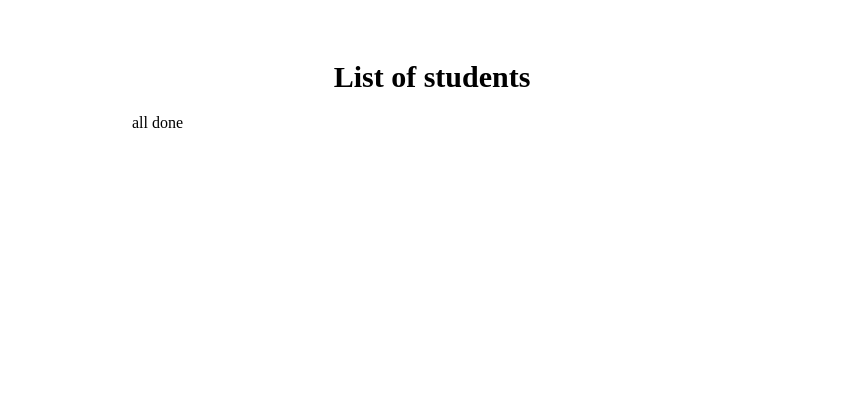
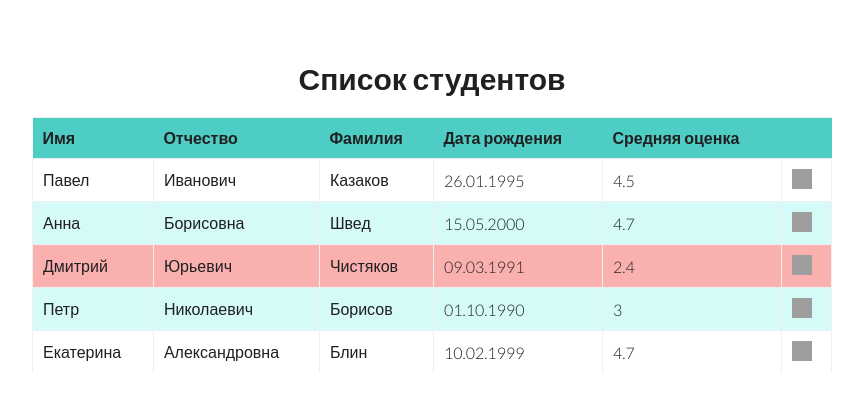
Before and after one commit to NatBorisova/angular_netcracker, an Angular app: page / in a window 1280 px wide. Shown: the top 412 px of the page, without its empty margins (208-1071 px from the left). Built offline with nearby package versions, Linux system fonts and the light colour scheme; grey boxes are pictures that could not be loaded.

Commit message:
feat: add students table

```diff
--- a/src/app/app.component.css
+++ b/src/app/app.component.css
@@ -1,11 +1,10 @@
+h1 {
+    text-align: center;
+    font-size: 30px;
+}
 
-    h1{
-        text-align: center;
-        font-size: 30px;
-    }
-
-    .table-container{
+.table-container {
     margin: 0 auto;
     padding-top: 2rem;
-    width: 600px;
+    max-width: 800px;
 }
--- a/src/app/app.component.html
+++ b/src/app/app.component.html
@@ -1,4 +1,4 @@
 <div class="table-container">
   <h1>{{tableTitle}}</h1>
-  <app-students></app-students>
+  <app-students [students]="students"></app-students>
 </div>
--- a/src/app/app.component.ts
+++ b/src/app/app.component.ts
@@ -1,10 +1,63 @@
 import { Component } from '@angular/core';
+
+export interface IStudent{
+  readonly id: number,
+  name: string,
+  patronymic: string,
+  surname: string,
+  birthDate: Date,
+  averageRating: number
+}
 
 @Component({
   selector: 'app-root',
   templateUrl: './app.component.html',
   styleUrls: ['./app.component.css']
 })
+
 export class AppComponent {
-  tableTitle = 'List of students'
+  tableTitle: string = 'Список студентов';
+
+  public students: IStudent[] = [
+    {
+      id: 1,
+      name: "Павел",
+      patronymic: "Иванович",
+      surname: "Казаков",
+      birthDate: new Date("1995-01-26"),
+      averageRating: 4.5
+    },
+    {
+      id: 2,
+      name: "Анна",
+      patronymic: "Борисовна",
+      surname: "Швед",
+      birthDate: new Date("2000-05-15"),
+      averageRating: 4.7
+    },
+    {
+      id: 3,
+      name: "Дмитрий",
+      patronymic: "Юрьевич",
+      surname: "Чистяков",
+      birthDate: new Date("1991-03-09"),
+      averageRating: 2.4
+    },
+    {
+      id: 4,
+      name: "Петр",
+      patronymic: "Николаевич",
+      surname: "Борисов",
+      birthDate: new Date("1990-10-01"),
+      averageRating: 3
+    },
+    {
+      id: 5,
+      name: "Екатерина",
+      patronymic: "Александровна",
+      surname: "Блин",
+      birthDate: new Date("1999-02-10"),
+      averageRating: 4.7
+    }
+  ];
 }
--- a/src/app/students/students.component.css
+++ b/src/app/students/students.component.css
@@ -0,0 +1,36 @@
+table {
+    width: 100%;
+    border-collapse: collapse;
+    text-align: left;
+    overflow: hidden;
+}
+
+table td, th {
+    border-top: 1px solid #ECF0F1;
+    padding: 10px;
+}
+
+table td {
+    border-left: 1px solid #ECF0F1;
+    border-right: 1px solid #ECF0F1;
+}
+
+.low-rating {
+    background-color: #f8757591;
+}
+
+table td button {
+    border: none;
+    width: 20px;
+    height: 20px;
+    background: center center no-repeat url(https://img.icons8.com/office/20/000000/delete-sign.png);
+    cursor: pointer;
+}
+
+table th {
+    background-color: #4ECDC4;
+}
+
+table tr:nth-of-type(odd) td {
+    background-color: rgba(108, 240, 231, 0.288);
+}
--- a/src/app/students/students.component.html
+++ b/src/app/students/students.component.html
@@ -1 +1,18 @@
-<p>all done</p>
+<table>
+    <tr>
+        <th>Имя</th>
+        <th>Отчество</th>
+        <th>Фамилия</th>
+        <th>Дата рождения</th>
+        <th>Средняя оценка</th>
+        <th></th>
+    </tr>
+    <tr *ngFor="let student of students" [class.low-rating]="student.averageRating < 3">
+        <td>{{student.name}}</td>
+        <td>{{student.patronymic}}</td>
+        <td>{{student.surname}}</td>
+        <td>{{student.birthDate | date:'dd.MM.yyyy'}}</td>
+        <td>{{student.averageRating}}</td>
+        <td><button class="delete" (click)="deleteStudent(student.id)"></button></td>
+    </tr>
+</table>
--- a/src/app/students/students.component.ts
+++ b/src/app/students/students.component.ts
@@ -1,10 +1,19 @@
-import { Component } from '@angular/core';
+import { Component, Input } from "@angular/core";
+import { IStudent } from "../app.component";
 
 @Component({
-  selector: 'app-students',
-  templateUrl: './students.component.html',
-  styleUrls: ['./students.component.css']
+  selector: "app-students",
+  templateUrl: "./students.component.html",
+  styleUrls: ["./students.component.css"]
 })
+
 export class StudentsComponent {
-  tableTitle = 'List of students'
+
+  @Input() students: IStudent[] = [];
+
+  tableTitle: string = "List of students";
+
+  deleteStudent(id: number): void {
+    this.students = this.students.filter(s => s.id !== id);
+  }
 }
--- a/src/styles.css
+++ b/src/styles.css
@@ -1 +1,7 @@
 /* You can add global styles to this file, and also import other style files */
+
+@import url('https://fonts.googleapis.com/css2?family=Lato:wght@300&family=Roboto&display=swap');
+html {
+    font-family: 'Lato', sans-serif;
+    color: #202020;
+}
```
Also changed, not shown: src/app/app.module.ts (+6 -6 lines).
